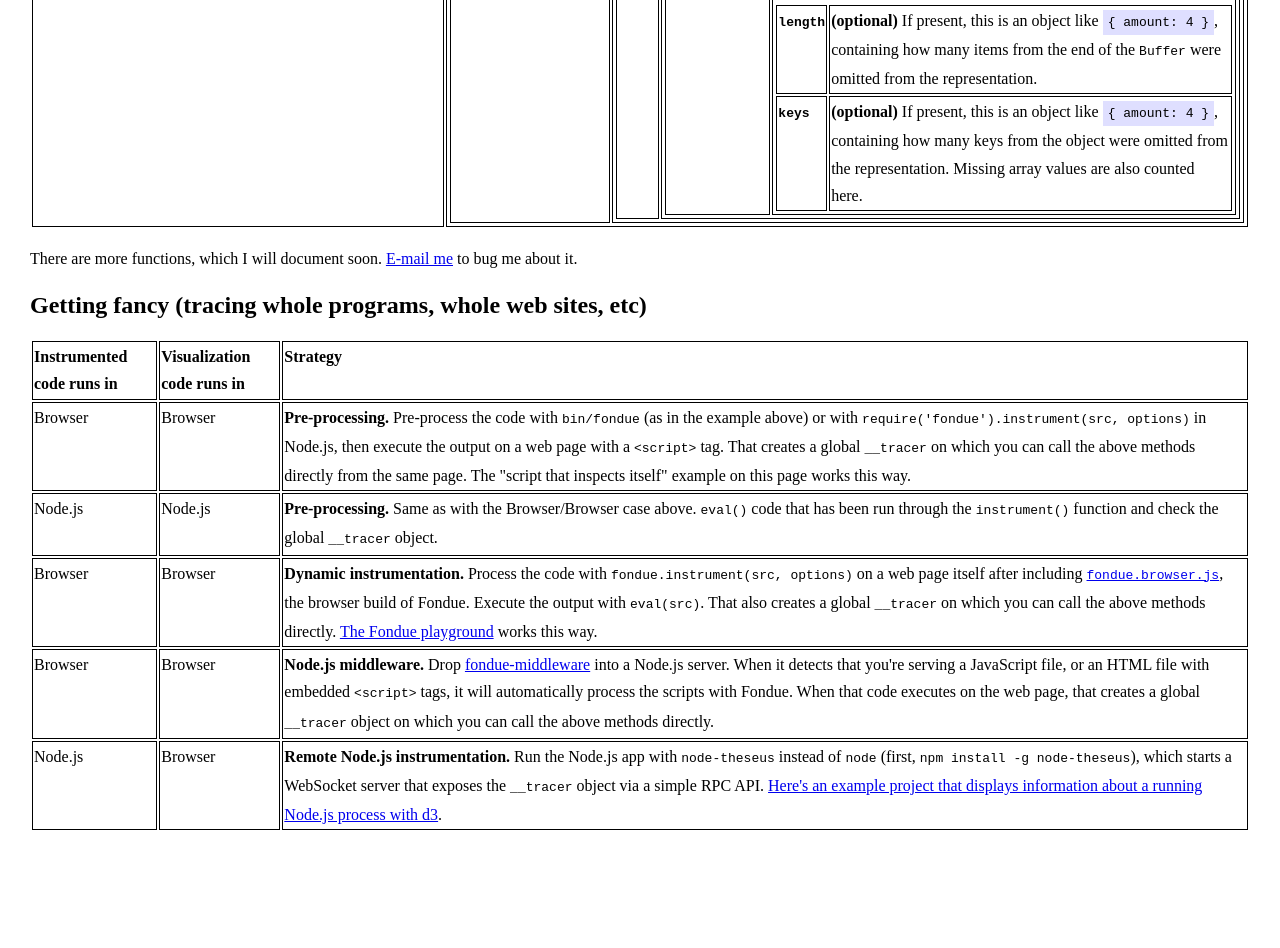
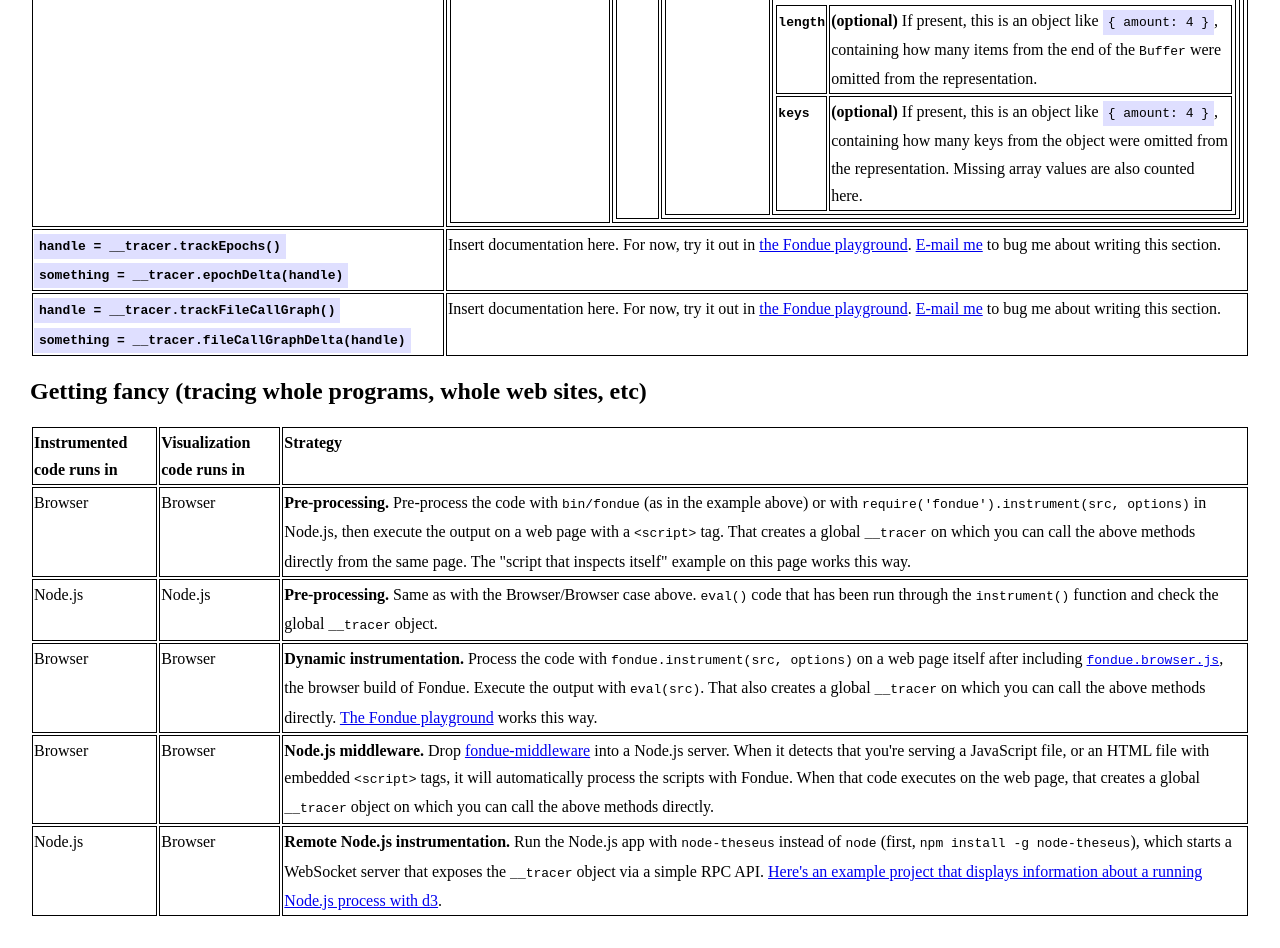
Before and after one commit to adobe-research/fondue, a plain HTML site: page index.html in a window 1280 px wide. Shown: the part 6044-6992 px from the top of the page. Before the commit the page ends 6906 px from the top, so only its background shows below. Drawn offline with Linux system fonts and the light colour scheme.

Commit message:
add placeholders for the last few functions I need to document

```diff
--- a/index.html
+++ b/index.html
@@ -396,9 +396,21 @@ var hits5 = __tracer.hitCountDeltas(hitsHandle); // {}
 			</table>
 		</td>
 	</tr>
+	<tr>
+		<th>
+			<tt class="code">handle = __tracer.trackEpochs()</tt><br />
+			<tt class="code">something = __tracer.epochDelta(handle)</tt>
+		</th>
+		<td>Insert documentation here. For now, try it out in <a href="playground.html">the Fondue playground</a>. <a href="mailto:tom@alltom.com">E-mail me</a> to bug me about writing this section.</td>
+	</tr>
+	<tr>
+		<th>
+			<tt class="code">handle = __tracer.trackFileCallGraph()</tt><br />
+			<tt class="code">something = __tracer.fileCallGraphDelta(handle)</tt>
+		</th>
+		<td>Insert documentation here. For now, try it out in <a href="playground.html">the Fondue playground</a>. <a href="mailto:tom@alltom.com">E-mail me</a> to bug me about writing this section.</td>
+	</tr>
 </table>
-
-<p>There are more functions, which I will document soon. <a href="mailto:tom@alltom.com">E-mail me</a> to bug me about it.
 
 <h2 id="section-fancy">Getting fancy (tracing whole programs, whole web sites, etc)</h2>
 
```
